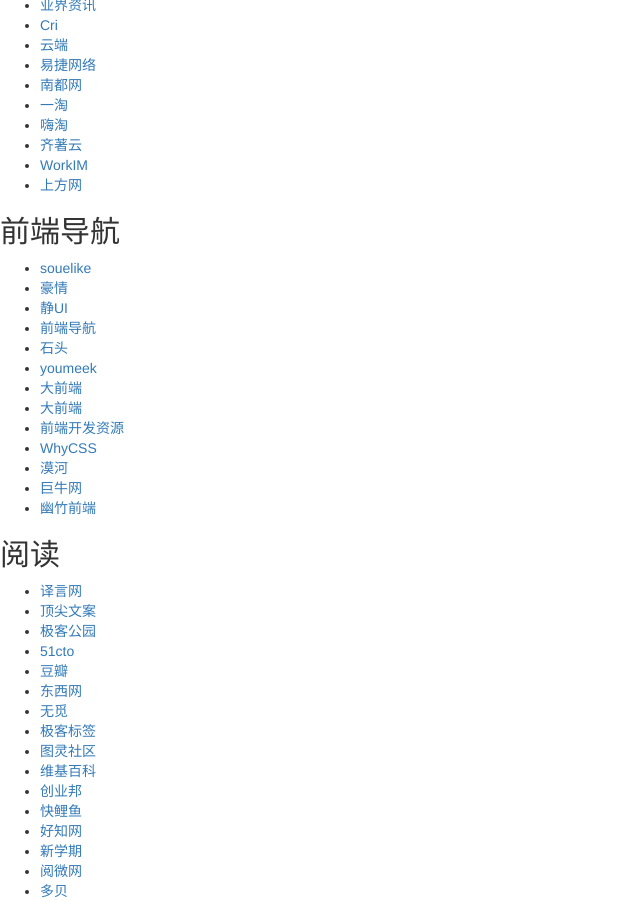
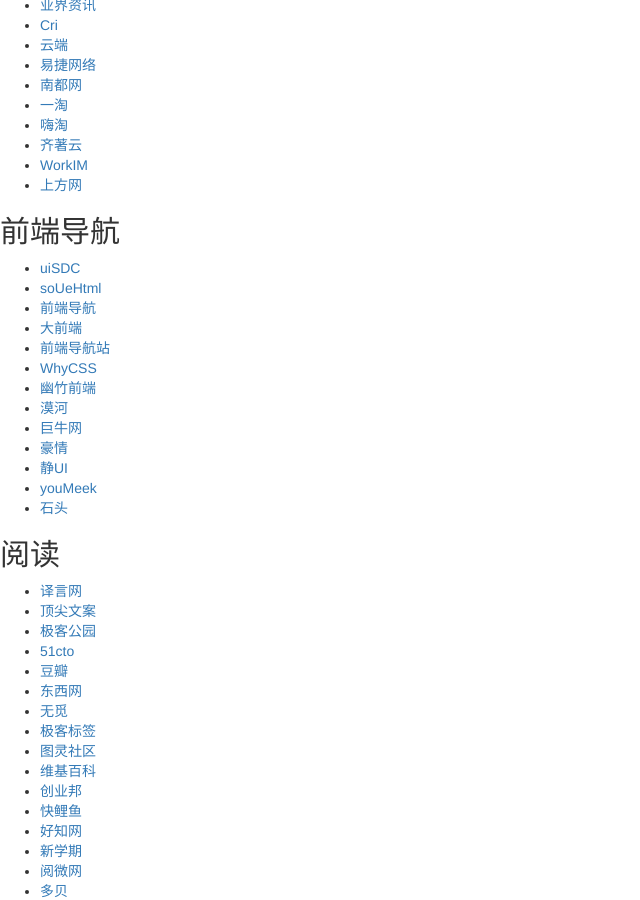
Before and after one commit to wkylin/wkylin.github.com, a Jekyll site: the page built from homelink.html, in a window 1280 px wide and 900 px high, scrolled down 2132 px. Shown: the whole window, without its empty margins (0-640 px from the left). Built offline with Jekyll 4.4.1, drawn with Linux system fonts in a browser that asks for light colours; nearby versions of some CDN libraries; library files that are not in the unit come from our copies; comment, search, counter and statistics services are not loaded.

Commit message:
modify nav

```diff
--- a/homelink.html
+++ b/homelink.html
@@ -95,19 +95,19 @@
     <h2>前端导航</h2>
 </div>
 <ul class="ui-list fn-clear">
-    <li class="ui-list-item"><a href="http://www.uesoso.com/" target="_blank">souelike</a></li>
+    <li class="ui-list-item"><a href="http://hao.uisdc.com/" target="_blank">uiSDC</a></li>
+    <li class="ui-list-item"><a href="http://so.uehtml.com/" target="_blank">soUeHtml</a></li>
+    <li class="ui-list-item"><a href="http://www.daohangcom.com/" target="_blank">前端导航</a></li>
+    <li class="ui-list-item"><a href="http://www.daqianduan.com/nav" target="_blank">大前端</a></li>
+    <li class="ui-list-item"><a href="http://123.jser.us/" target="_blank">前端导航站</a></li>
+    <li class="ui-list-item"><a href="http://whycss.com/" target="_blank">WhyCSS</a></li>
+    <li class="ui-list-item"><a href="http://ubamboo.nokia.la/" target="_blank">幽竹前端</a></li>
+    <li class="ui-list-item"><a href="http://mobilehub.io/" target="_blank">漠河</a></li>
+    <li class="ui-list-item"><a href="http://www.ijuniu.com/" target="_blank">巨牛网</a></li>
     <li class="ui-list-item"><a href="http://www.haoqing.me" target="_blank">豪情</a></li>
     <li class="ui-list-item"><a href="http://www.jing-ui.com/" target="_blank">静UI</a></li>
-    <li class="ui-list-item"><a href="http://www.daohangcom.com/" target="_blank">前端导航</a></li>
+    <li class="ui-list-item"><a href="http://i.youmeek.com/" target="_blank">youMeek</a></li>
     <li class="ui-list-item"><a href="http://www.shitou.org/" target="_blank">石头</a></li>
-    <li class="ui-list-item"><a href="http://i.youmeek.com/" target="_blank">youmeek</a></li>
-    <li class="ui-list-item"><a href="http://www.daqianduan.com/nav" target="_blank">大前端</a></li>
-    <li class="ui-list-item"><a href="http://123.jser.us/" target="_blank">大前端</a></li>
-    <li class="ui-list-item"><a href="http://www.css88.com/nav/" target="_blank">前端开发资源</a></li>
-    <li class="ui-list-item"><a href="http://whycss.com/" target="_blank">WhyCSS</a></li>
-    <li class="ui-list-item"><a href="http://mobilehub.io/" target="_blank">漠河</a></li>
-    <li class="ui-list-item"><a href="http://www.ijuniu.com/" target="_blank">巨牛网</a></li>
-    <li class="ui-list-item"><a href="http://ubamboo.nokia.la/" target="_blank">幽竹前端</a></li>
 </ul>
 <div class="ui-title fn-clear">
     <h2>阅读</h2>
--- a/jslink.html
+++ b/jslink.html
@@ -219,5 +219,5 @@
     <h2>EmailJS</h2>
 </div>
 <ul class="ui-list fn-clear">
-    <li class="ui-list-item"><a href="http://emailjs.org/" target="_blank">emailjs</a></li>
+    <li class="ui-list-item"><a href="http://emailjs.org/" target="_blank">EmailJs</a></li>
 </ul>
--- a/uedlink.html
+++ b/uedlink.html
@@ -13,9 +13,8 @@
     <li class="ui-list-item"><a href="http://ued.shikee.com/" target="_blank">shikee</a></li>
     <li class="ui-list-item"><a href="http://deepbluesky.com/" target="_blank">deepbluesky</a></li>
     <li class="ui-list-item"><a href="http://webcolourdata.com" target="_blank">webcolourdata</a></li>
-    <li class="ui-list-item"><a href="http://ux.sohu.com/" target="_blank">uxSohu</a></li>
-    <li class="ui-list-item"><a href="http://uelike.com/" target="_blank">uelike</a></li>
-    <li class="ui-list-item"><a href="http://hao.uisdc.com/" target="_blank">uisdc</a></li>
+    <li class="ui-list-item"><a href="http://ux.sohu.com/" target="_blank">坚果</a></li>
+    <li class="ui-list-item"><a href="http://uelike.com/" target="_blank">优艺客</a></li>
     <li class="ui-list-item"><a href="http://www.yixieshi.com/" target="_blank">yixieshi</a></li>
     <li class="ui-list-item"><a href="http://www.designerslist.info/" target="_blank">designerslist</a></li>
     <li class="ui-list-item"><a href="http://www.slideshare.net" target="_blank">SlideShare</a></li>
```
